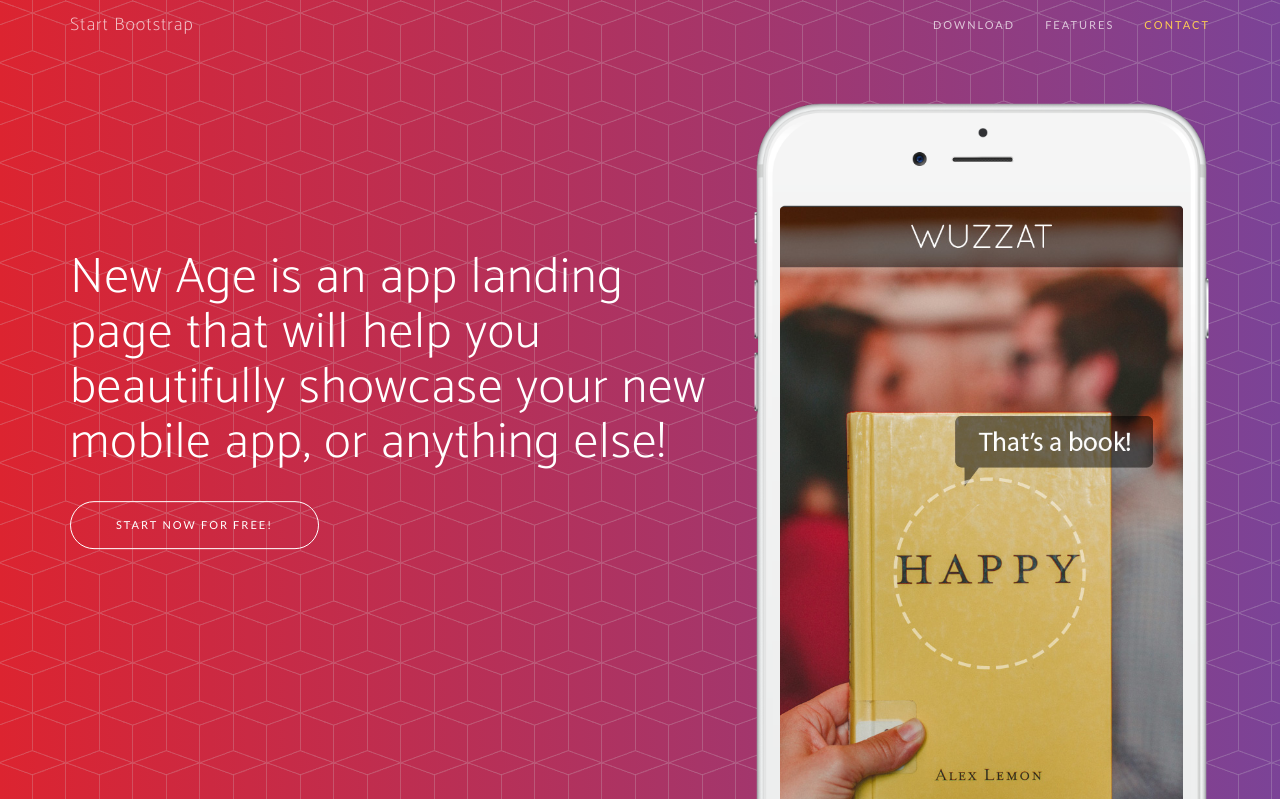
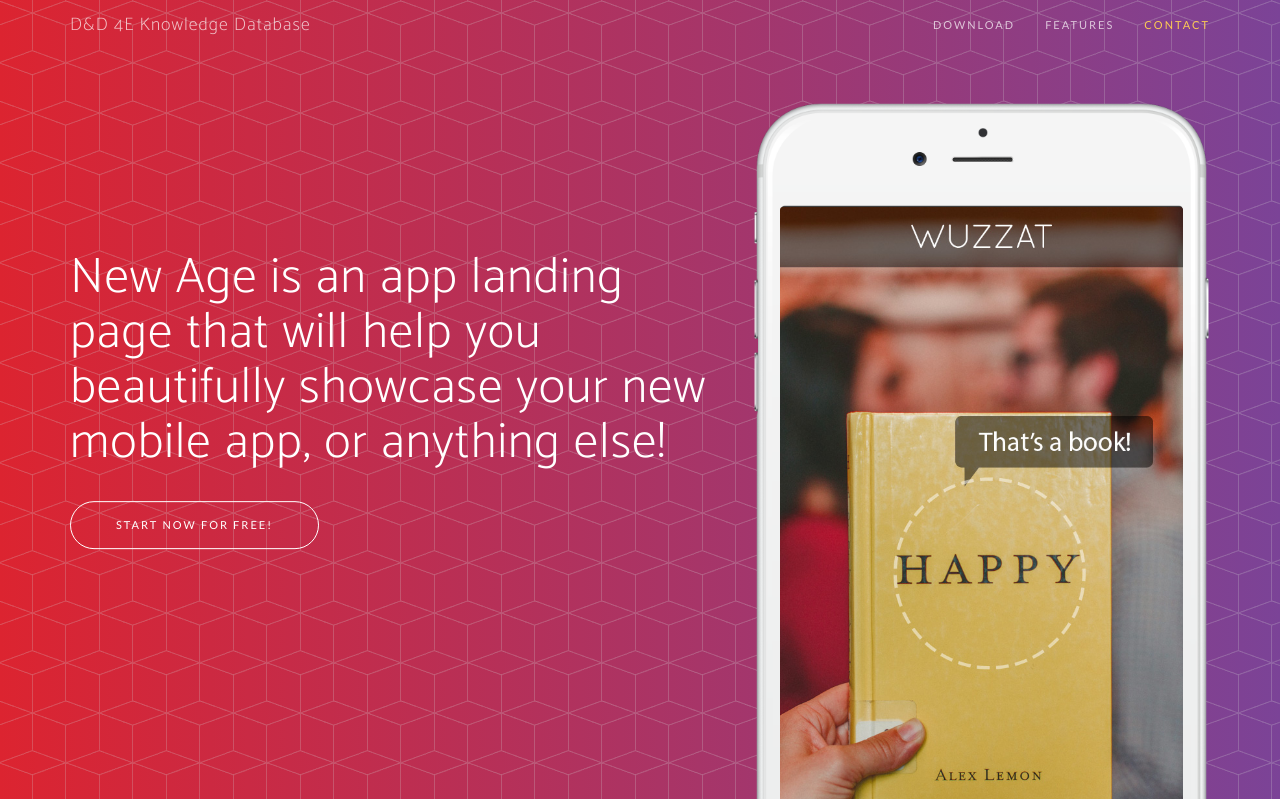
Before and after one commit to killerHELIX/dnd-knowledge-database-4e, a Flask app: page / in a window 1280 px wide. Shown: the top 799 px of the page. Run offline with Flask 2, Linux system fonts and the light colour scheme; some libraries are stand-ins or nearby versions; some web fonts are replaced.

Commit message:
fixed more styling

```diff
--- a/templates/index.html
+++ b/templates/index.html
@@ -45,7 +45,7 @@
                 <button type="button" class="navbar-toggle collapsed" data-toggle="collapse" data-target="#bs-example-navbar-collapse-1">
                     <span class="sr-only">Toggle navigation</span> Menu <i class="fa fa-bars"></i>
                 </button>
-                <a class="navbar-brand page-scroll" href="#page-top">Start Bootstrap</a>
+                <a class="navbar-brand page-scroll" href="#page-top">D&D 4E Knowledge Database</a>
             </div>
 
             <!-- Collect the nav links, forms, and other content for toggling -->
```
